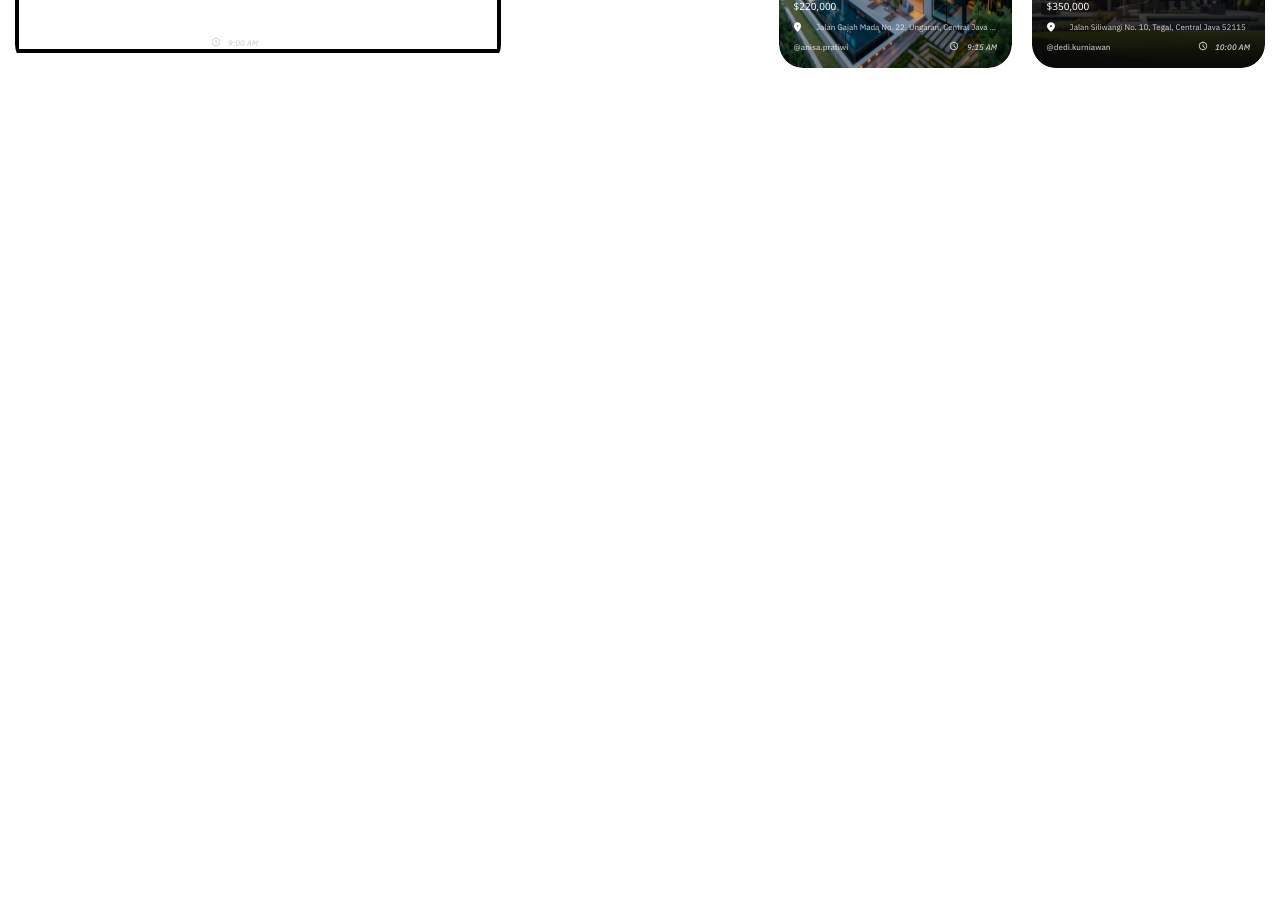
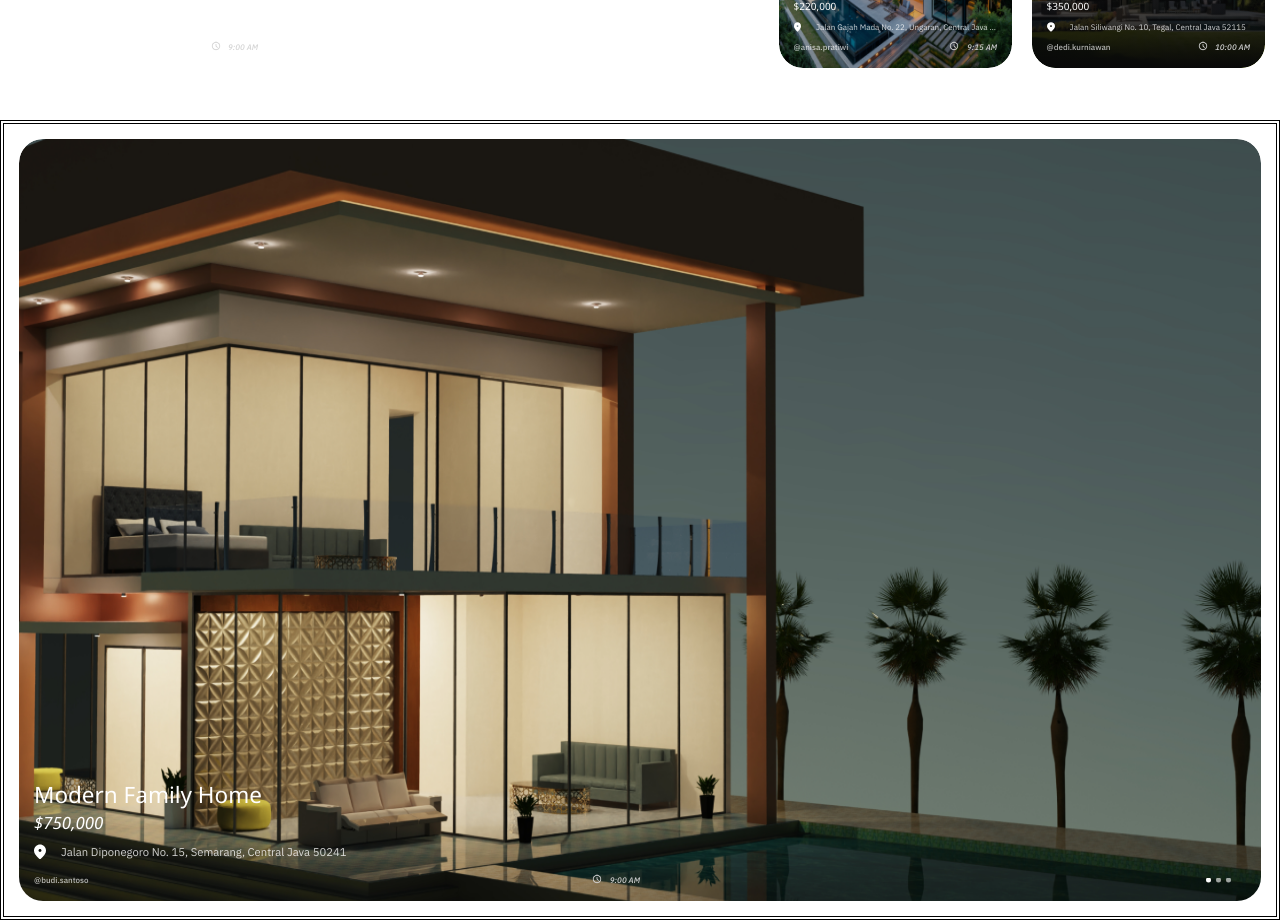
Before and after one commit to RereTooki/MS-Real-Estate-Landing, a React (Vite) app: page / in a window 1280 px wide. Shown: the part 1480-2400 px from the top of the page. Before the commit the page ends 1600 px from the top, so only its background shows below. Built offline with nearby package versions, Linux system fonts and the light colour scheme.

Commit message:
added third section

```diff
--- a/src/App.css
+++ b/src/App.css
@@ -57,3 +57,63 @@
     opacity: 1;
   }
 }
+
+/* DefaultScrollbars */
+
+.scroll::-webkit-scrollbar {
+  width: 1.8vw; /* width of the entire scrollbar */
+  min-width: 12px;
+}
+.scroll::-webkit-scrollbar-track {
+  border-radius: 0px 20px 20px 0px; /* color of the tracking area */
+}
+
+.scroll::-webkit-scrollbar-thumb {
+  border-width: 0.5vw;
+  border-style: solid;
+
+  border-radius: 6px; /* roundness of the scroll thumb */
+  /* creates padding around scroll thumb */
+}
+
+/* General Scrollbars*/
+
+::-webkit-scrollbar {
+  width: 12px; /* width of the entire scrollbar */
+}
+
+::-webkit-scrollbar-thumb {
+  border-width: 3px;
+  border-style: solid;
+
+  border-radius: 6px; /* roundness of the scroll thumb */
+  /* creates padding around scroll thumb */
+}
+@media (min-width: 501px) {
+  /*PCs and above*/
+  ::-webkit-scrollbar {
+    width: 15px;
+  }
+  ::-webkit-scrollbar-thumb {
+    border-width: 4.5px;
+  }
+}
+@media (min-width: 900px) {
+  /*PCs and above*/
+  ::-webkit-scrollbar {
+    width: 15px;
+  }
+  ::-webkit-scrollbar-thumb {
+    border-width: 4.5px;
+  }
+}
+
+/*Scroll Stand By Me*/
+::-webkit-scrollbar-track {
+  background: rgb(234, 223, 232);
+  border-radius: 0px 0px 0px 0px;
+}
+::-webkit-scrollbar-thumb {
+  background-color: rgb(38, 49, 57); /* color of the scroll thumb  */
+  border-color: rgb(234, 223, 232);
+}
--- a/src/components/Discover.tsx
+++ b/src/components/Discover.tsx
@@ -29,7 +29,7 @@ const Discover = () => {
               alt="background-img"
             />
           </div>
-          <div className="border-4 border-black w-[100%] text-white absolute bottom-4 left-0 px-4 hover:scale-[1.02] transition ease-in-out duration-500 delay-10 cursor-pointer">
+          <div className="sborder-4 border-black w-[100%] text-white absolute bottom-4 left-0 px-4 hover:scale-[1.02] transition ease-in-out duration-500 delay-10 cursor-pointer">
             <div className="flex flex-col gap-2">
               <div className="flex flex-col">
                 <h5 className="font-medium text-2xl">Modern Family Home</h5>
--- /dev/null
+++ b/src/components/Explore.tsx
@@ -0,0 +1,76 @@
+import React from "react";
+import explorebg from "../assets//images/explore.png";
+import ellipses from "../assets/icons/ellipses.svg";
+import location from "../assets/icons/location.svg";
+import clock from "../assets/icons/clock.svg";
+
+const Explore = () => {
+  return (
+    <>
+      <div className="h-[100vh] border-4 border-double border-black p-4">
+        <div
+          className="wborder-4 w-full h-full rounded-[24px] ibmFont relative overflow-hidden"
+          data-aoss="fade-right"
+          data-aos-duration="1700"
+        >
+          <div className="hover:scale-[1.04] transition ease-in-out duration-500 delay-10 cursor-pointer h-[100vh]">
+            <img
+              className="w-full h-full rounded-[24px]"
+              src={explorebg}
+              alt="background-img"
+            />
+          </div>
+          <div className="sborder-4 border-black w-[100%] text-white absolute bottom-4 left-0 px-4 hover:scale-[1.02] transition ease-in-out duration-500 delay-10 cursor-pointer">
+            <div className="flex flex-col gap-2">
+              <div className="flex flex-col">
+                <h5 className="font-medium text-2xl">Modern Family Home</h5>
+                <h6 className="italic font-medium text-lg">$750,000</h6>
+              </div>
+              <div className="flex items-center gap-4 font-normal text-xs">
+                <div className="borsder-2 h-[15px] w-[12px] object-cover">
+                  <img
+                    className="w-full h-full object-cover"
+                    src={location}
+                    alt="Location icon"
+                  />
+                </div>
+                <p className="text-white/80">
+                  Jalan Diponegoro No. 15, Semarang, Central Java 50241
+                </p>
+              </div>
+              <div className="flex flex-row sborder-4 items-center justify-between mt-2">
+                <div className="sborder-2 flex justify-between w-1/2">
+                  <p className="font-medium text-[8px] text-white/70">
+                    @budi.santoso
+                  </p>
+                  <div className="flex gap-2">
+                    {" "}
+                    <div className="borsder-2 h-[10px] w-[10px] object-cover">
+                      <img
+                        className="w-full h-full object-cover"
+                        src={clock}
+                        alt="A clock"
+                      />
+                    </div>
+                    <p className="text-[#D3D3D3] italic font-medium text-[8px]">
+                      9:00 AM
+                    </p>
+                  </div>
+                </div>
+                <div className="borsder-2 h-[5px] w-[25px] object-cover mr-4">
+                  <img
+                    className="w-full h-full object-cover"
+                    src={ellipses}
+                    alt="Ellipses"
+                  />
+                </div>
+              </div>
+            </div>
+          </div>
+        </div>
+      </div>
+    </>
+  );
+};
+
+export default Explore;
--- a/src/components/Homepage.tsx
+++ b/src/components/Homepage.tsx
@@ -2,6 +2,7 @@ import React from "react";
 import "../App.css";
 import Landing from "./Landing";
 import Discover from "./Discover";
+import Explore from "./Explore";
 
 const Homepage = () => {
   return (
@@ -12,6 +13,9 @@ const Homepage = () => {
       <div className="">
         <Discover />
       </div>
+      <div className="">
+        <Explore />
+      </div>
     </>
   );
 };
```
Also changed, not shown: src/assets/images/explore.png (added).
